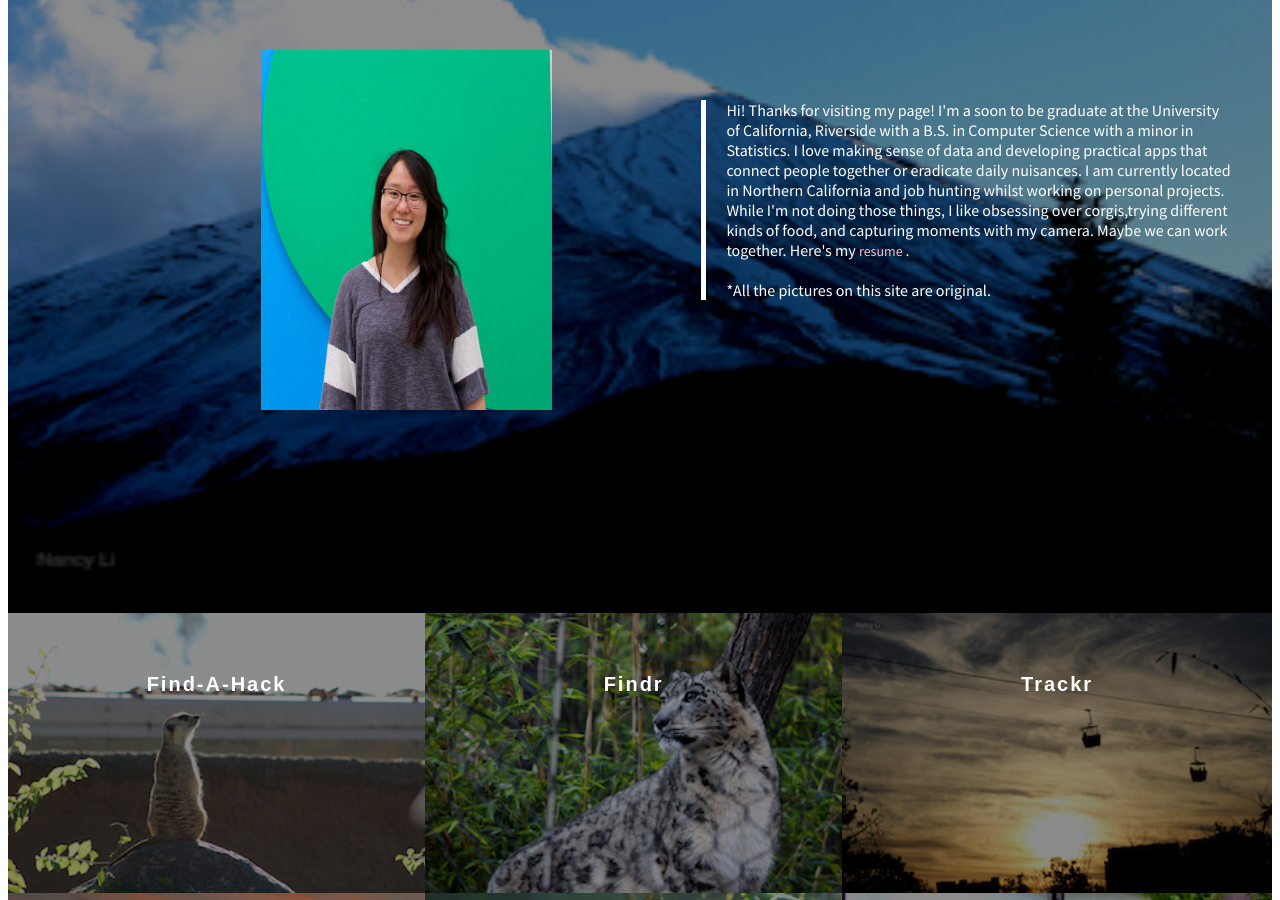
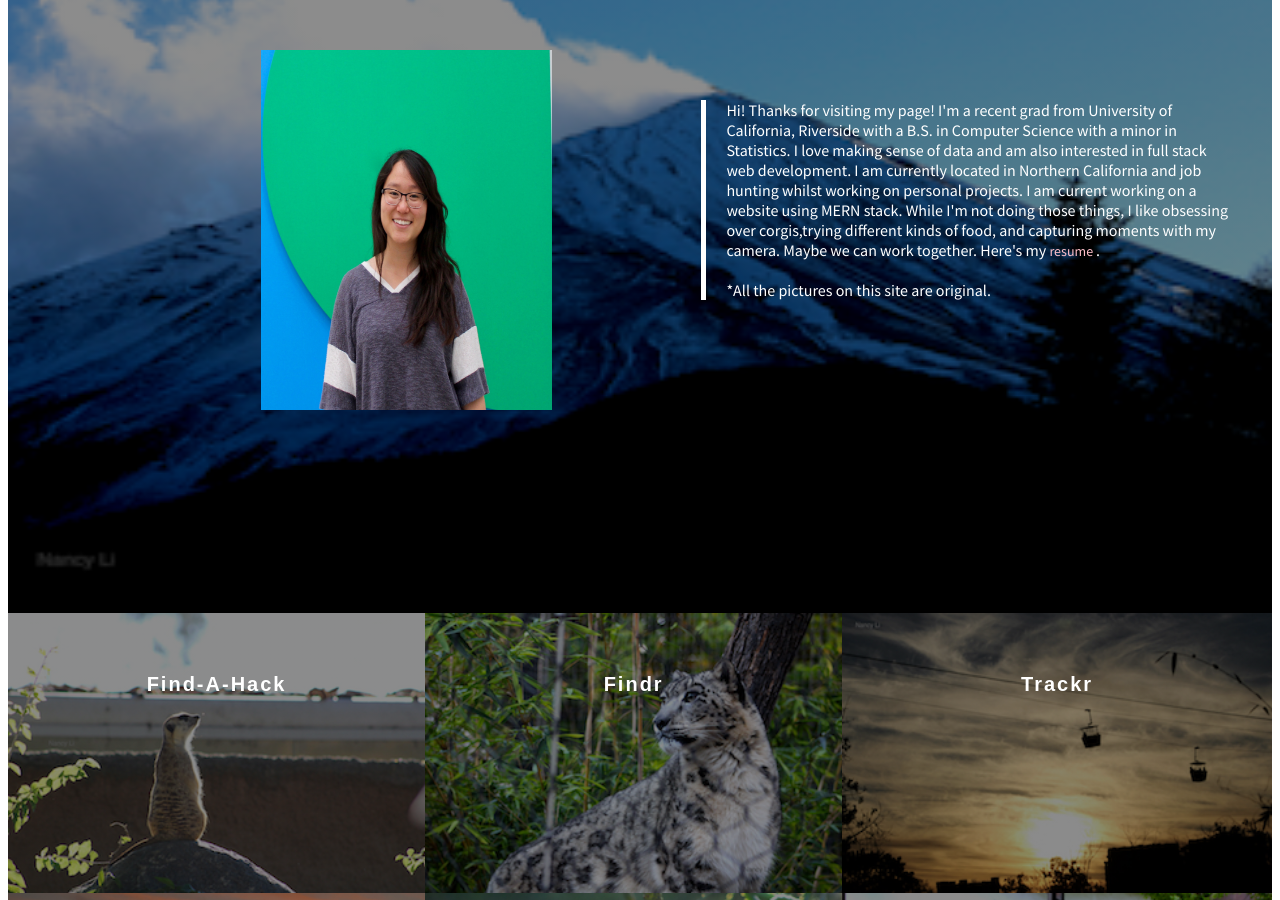
Before and after one commit to musicalburrito/personal-website, a website: page public/index.html in a window 1280 px wide. Shown: the part 895-1795 px from the top of the page. Drawn offline with nearby package versions, Linux system fonts and the light colour scheme; a web font is replaced by a local one.

Commit message:
updated about

```diff
--- a/public/index.html
+++ b/public/index.html
@@ -35,12 +35,12 @@
             <div id = "picture">
             </div>
             <div id="line">
-                <div id="intro">Hi! Thanks for visiting my page! I'm a soon to be graduate at the University of California,
-                    Riverside with a B.S. in Computer Science with a minor in Statistics. I love making sense of data and
-                    developing practical apps that connect people together or eradicate daily nuisances. I am currently
-                    located in Northern California and job hunting whilst working on personal projects. While I'm not doing
-                    those things, I like obsessing over corgis,trying different kinds of food, and capturing moments with
-                    my camera. Maybe we can work together. Here's my
+                <div id="intro">Hi! Thanks for visiting my page! I'm a recent grad from University of California,
+                    Riverside with a B.S. in Computer Science with a minor in Statistics. I love making sense of data and am
+                    also interested in full stack web development. I am currently located in Northern California and job
+                    hunting whilst working on personal projects. I am current working on a website using MERN
+                    stack. While I'm not doing those things, I like obsessing over corgis,trying different kinds of food,
+                    and capturing moments with my camera. Maybe we can work together. Here's my
                     <a href="/public/resume.pdf" class="button" id="resume"> resume </a>.
                     <br><br> *All the pictures on this site are original.</div>
             </div>
```
